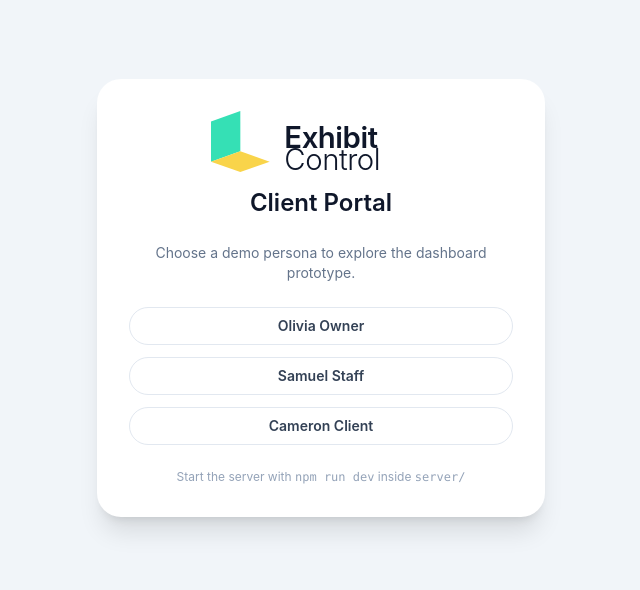
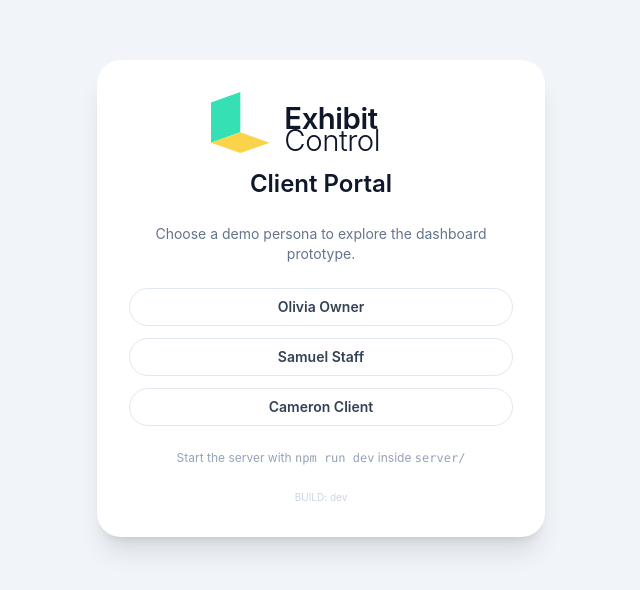
Before and after one commit to media-code-now/ec-exhibits, a React (Vite) app in the folder client/: page / in a window 1280 px wide. Shown: the part 102-692 px from the top of the page, without its empty margins (319-959 px from the left). Built offline with nearby package versions, Linux system fonts and the light colour scheme; no server answers.

Commit message:
chore: add build marker to UI

```diff
--- a/client/src/App.jsx
+++ b/client/src/App.jsx
@@ -5,6 +5,8 @@ import logoMark from './assets/exhibit-control-logo.svg';
 
 const API_URL = import.meta.env.VITE_API_URL || 'http://localhost:4000';
 axios.defaults.baseURL = API_URL;
+
+const BUILD_SHA = process.env.VITE_BUILD_SHA || 'dev';
 
 const demoUsers = [
   { id: 'user-owner', label: 'Olivia Owner' },
@@ -83,6 +85,7 @@ export default function App() {
           <p className="text-xs text-slate-400">
             Start the server with <code>npm run dev</code> inside <code>server/</code>
           </p>
+          <p className="mt-2 text-[10px] text-slate-300">BUILD: {BUILD_SHA}</p>
         </div>
       </div>
     );
```
